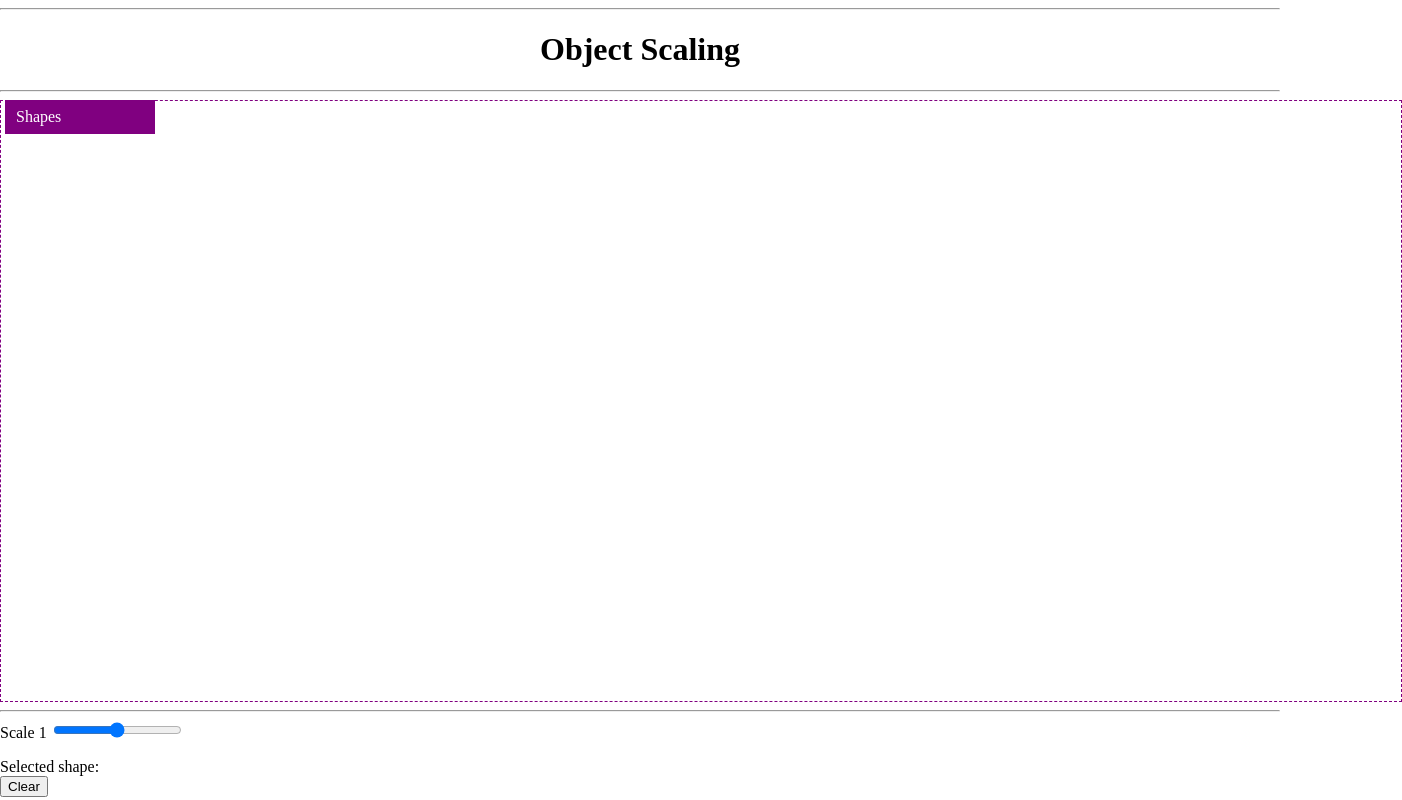
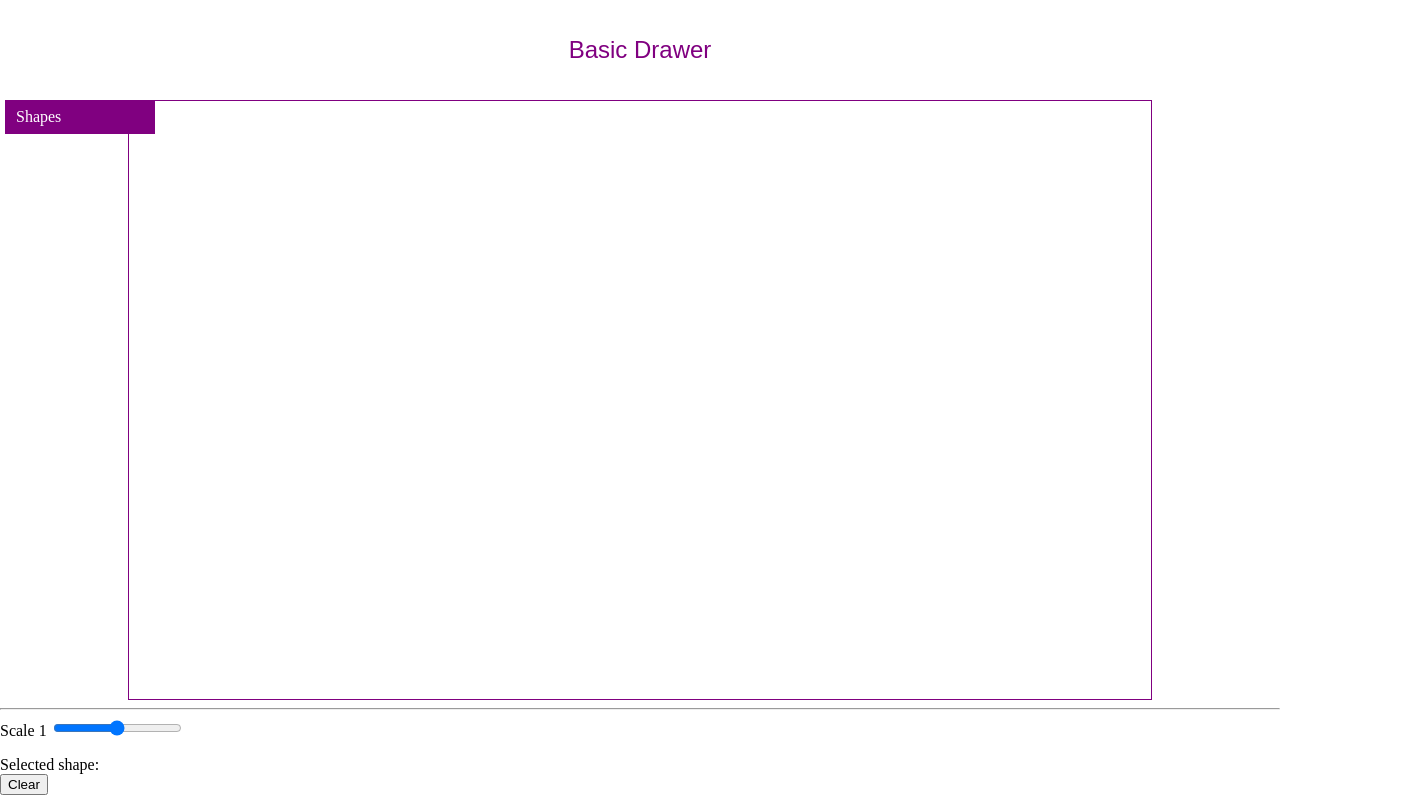
Before and after one commit to lucavictor220/vl-graphics-drawer, a plain HTML site: page index.html in a window 1280 px wide. Shown: the whole page, 1402 px wide, since content can reach past the window. Drawn offline with Linux system fonts and the light colour scheme.

Commit message:
Resize the canvas on window width/height change.

```diff
--- a/index.html
+++ b/index.html
@@ -5,11 +5,9 @@
   </head>
   <body>
     <header style="text-align: center;">
-      <hr>
-      <h1>Object Scaling</h1>
-      <hr>
+      <h1>Basic Drawer</h1>
     </header>
-    <div id="scene">
+    <div class="container">
       <div id="vl-drop-down">
         <div id="header">
           Shapes
@@ -23,7 +21,9 @@
           </ul>
         </div>
       </div>
-      <canvas id="myCanvas" width="1400" height="600  "></canvas>
+      <div id="scene">
+        <canvas id="myCanvas"></canvas>
+      </div>
     </div>
     <hr>
     <form>
--- a/main.css
+++ b/main.css
@@ -7,8 +7,15 @@ html, body {
   box-sizing: border-box;
 }
 
+.container {
+  position: relative;
+  width: 100%;
+}
+
 #scene {
-  position: relative;
+  width: 80%;
+  height: 600px;
+  margin: auto;
 }
 
 #vl-drop-down {
@@ -33,8 +40,20 @@ html, body {
   color: white;
 }
 
+header {
+  display: block;
+  padding: 20px;
+}
+
+header h1 {
+  font: 300 24px sans-serif;
+  color: purple;
+}
+
 #myCanvas {
-  border: 1px dashed purple;
+  width: 100%;
+  height: 100%;
+  border: 1px solid purple;
 }
 
 ul {
--- a/main.js
+++ b/main.js
@@ -168,6 +168,7 @@ class Scene {
 
   _getMousePosition(event) {
     let rect = this.bindedHtml.sceneCanvas.getBoundingClientRect();
+    debugger
     return {
       x: event.clientX - rect.left,
       y: event.clientY - rect.top
@@ -190,5 +191,16 @@ class Scene {
   }
 }
 
-const myScene = new Scene(1400, 600);
+let sceneContainer = document.querySelector('#scene');
+const canvas = document.querySelector('#myCanvas');
+canvas.width = sceneContainer.offsetWidth;
+canvas.height = sceneContainer.offsetHeight;
+const myScene = new Scene(sceneContainer.offsetWidth, sceneContainer.offsetHeight);
 myScene.init();
+
+
+window.addEventListener('resize', () => {
+  canvas.width = sceneContainer.offsetWidth;
+  canvas.height = sceneContainer.offsetHeight;;
+  myScene._updateCanvas();
+});
```
